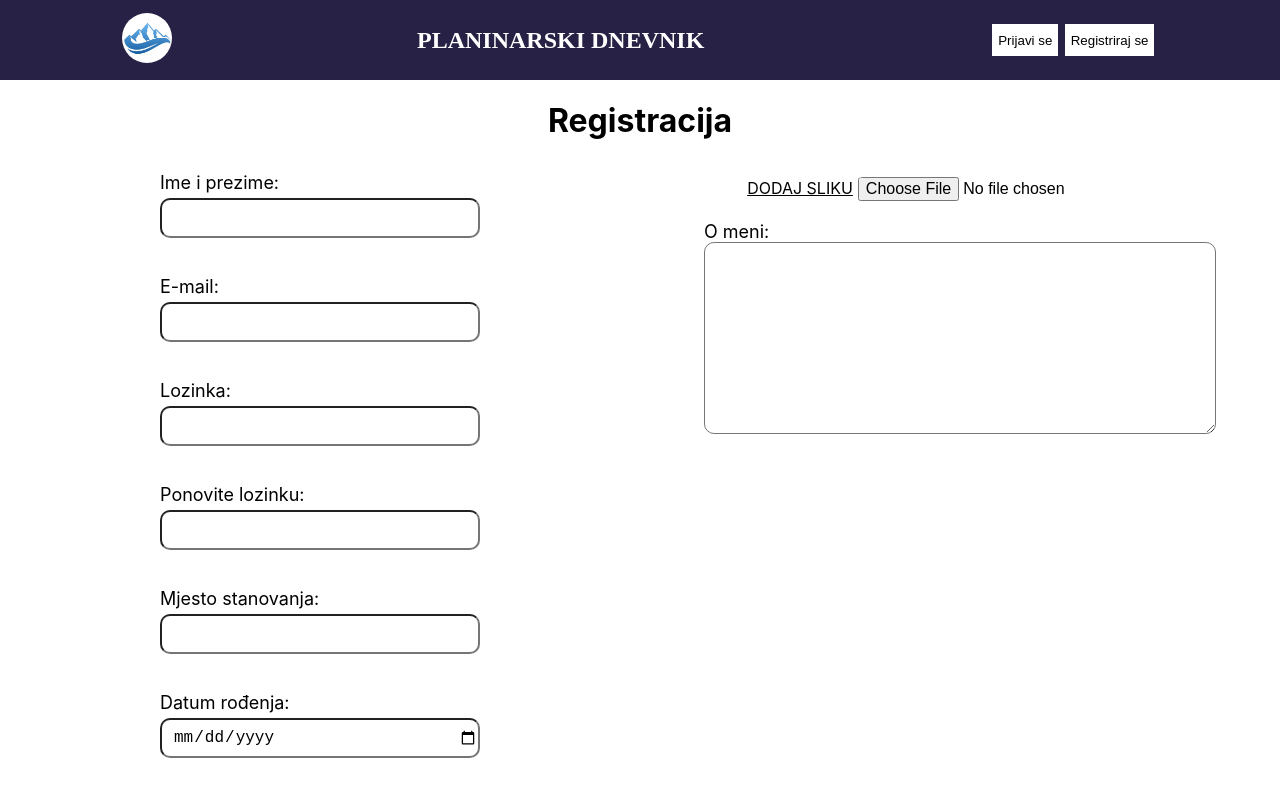
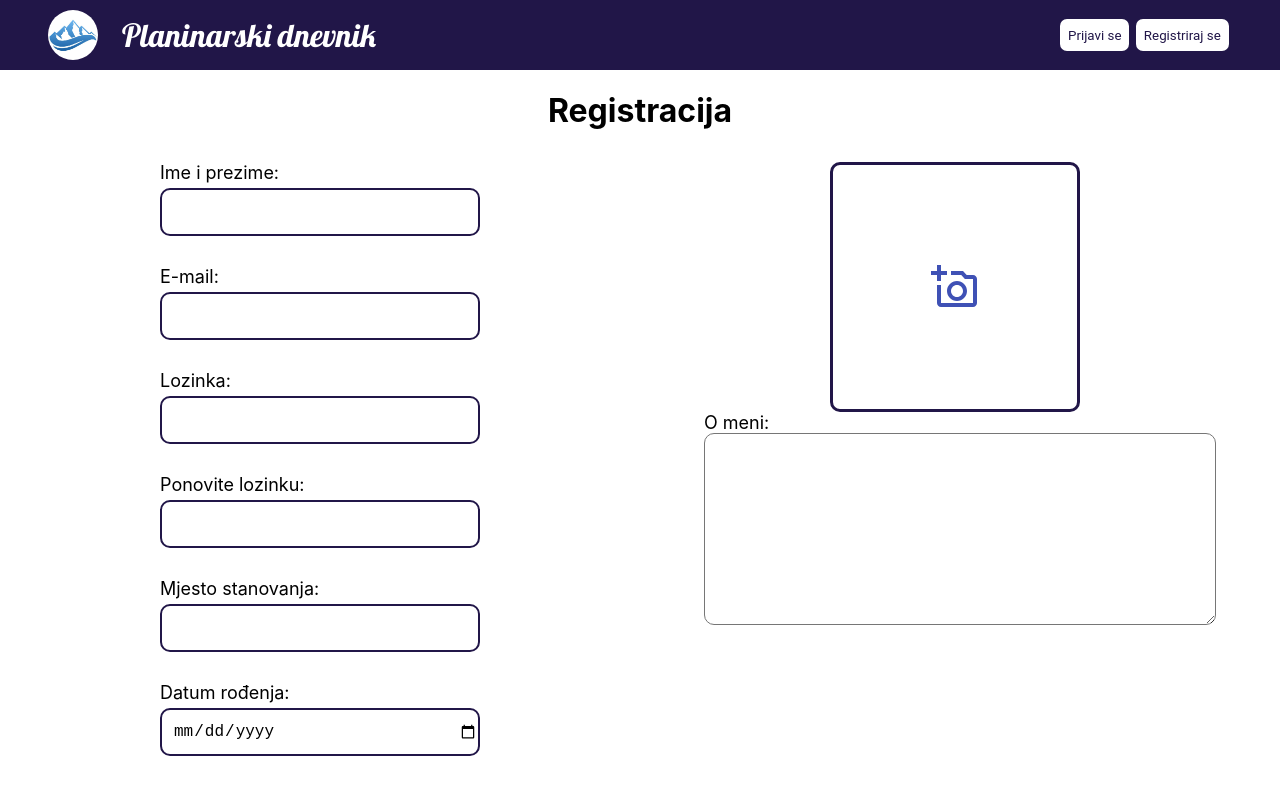
Before and after one commit to helen1c/Software_Engineering_RuntimeTerror, a React (Create React App) app in the folder IzvorniKod/frontend/: page /registracija in a window 1280 px wide. Shown: the top 800 px of the page. Built offline with nearby package versions, Linux system fonts and the light colour scheme; no server answers.

Commit message:
[#10] Fix css on registration and login form. Add image loader on registration

```diff
--- a/IzvorniKod/frontend/package.json
+++ b/IzvorniKod/frontend/package.json
@@ -5,6 +5,7 @@
   "proxy": "http://localhost:8080/",
   "dependencies": {
     "@material-ui/core": "^4.11.0",
+    "@material-ui/icons": "^4.9.1",
     "@testing-library/jest-dom": "^4.2.4",
     "@testing-library/react": "^9.5.0",
     "@testing-library/user-event": "^7.2.1",
--- a/IzvorniKod/frontend/src/Routes.tsx
+++ b/IzvorniKod/frontend/src/Routes.tsx
@@ -2,7 +2,6 @@ import React from "react";
 import {Redirect, Route, Switch} from "react-router";
 import {HomePage} from "./components/HomePage";
 import {AboutUs} from "./aboutus/components/AboutUs/AboutUs";
-import {MountainLodgeSearch} from "./components/search/MountainLodgeSearch";
 import Header from "./components/Header";
 import {RegistrationForm} from "./components/RegistrationForm";
 import {LoginForm} from "./components/LoginForm";
@@ -20,9 +19,6 @@ export const Routes = () => {
                 <Route path={"/aboutus"} component={AboutUs} exact={true}/>
                 <Route path="/registracija" component={RegistrationForm} exact={true}/>
                 <Route path="/prijava" component={LoginForm} exact={true}/>
-                <Route path="/mountain-lodge/search" exact>
-                    <MountainLodgeSearch/>
-                </Route>
             </Switch>
         </div>
     );
--- a/IzvorniKod/frontend/src/components/Header.tsx
+++ b/IzvorniKod/frontend/src/components/Header.tsx
@@ -22,27 +22,29 @@ function Header() {
     });
   }, []);
 
+  const logout = () => {
+    sessionStorage.removeItem("key");
+    window.location.assign("./home");
+  }
+
   return (
     <nav className="header">
-      <section>
-        <a href="/">
-          {" "}
-          <img src={logo} className="image" />
-        </a>
-      </section>
-
-      <h1 className="title">PLANINARSKI DNEVNIK</h1>
+      <div className="title-container">
+          <img src={logo} alt={"Logo"} className="logo-image" onClick={e => history.push("/home")}/>
+        <div className={"title"}>Planinarski dnevnik</div>
+      </div>
 
       <ul className="profil">
         <li className="profil-part">
           {!sessionStorage.getItem("key") ? (
-            <div>
+            <div className={"login-cnt"}>
               <button className="loginAndRegisterButton" onClick={e => history.push("/prijava")}>Prijavi se</button>
               <button className="loginAndRegisterButton" onClick={e => history.push("/registracija")}>Registriraj se</button>
             </div>
           ) : (
             <div>
-                <img className="image" src={profileImage} />
+                <img className="profil-image" alt={"Slika profila"} src={profileImage} />
+              <button className="logout-button" onClick={logout}>Odjava</button>
             </div>
           )}
         </li>
--- a/IzvorniKod/frontend/src/components/RegistrationForm.tsx
+++ b/IzvorniKod/frontend/src/components/RegistrationForm.tsx
@@ -4,6 +4,8 @@ import { useFormik } from "formik";
 import { HttpCodesUtil } from "../errors/HttpCodesUtil";
 import "../components/css/LoginAndRegistrationForm.css";
 import { useHistory } from "react-router";
+import {IconButton} from "@material-ui/core";
+import {AddAPhotoOutlined} from "@material-ui/icons";
 
 export const RegistrationForm = () => {
   const [newImage, setNewImage] = useState("");
@@ -79,7 +81,7 @@ export const RegistrationForm = () => {
               <p>Ime i prezime:</p>
               <input
                 id="name"
-                className="text-field"
+                className="registration-input"
                 value={formik.values.name}
                 onChange={formik.handleChange}
               />
@@ -89,7 +91,7 @@ export const RegistrationForm = () => {
             </div>
             <div className="inputComponent textAlignLeft">
               <p>E-mail:</p>
-              <input
+              <input className="registration-input"
                 id="email"
                 value={formik.values.email}
                 onChange={formik.handleChange}
@@ -100,7 +102,7 @@ export const RegistrationForm = () => {
             </div>
             <div className="inputComponent textAlignLeft">
               <p>Lozinka:</p>
-              <input
+              <input className={"registration-input"}
                 id="password"
                 type="password"
                 value={formik.values.password}
@@ -113,6 +115,7 @@ export const RegistrationForm = () => {
             <div className="inputComponent textAlignLeft">
               <p>Ponovite lozinku:</p>
               <input
+                  className={"registration-input"}
                 id="confirmPassword"
                 type="password"
                 value={formik.values.confirmPassword}
@@ -126,7 +129,7 @@ export const RegistrationForm = () => {
             </div>
             <div className="inputComponent textAlignLeft">
               <p>Mjesto stanovanja:</p>
-              <input
+              <input className={"registration-input"}
                 id="placeOfResidence"
                 value={formik.values.placeOfResidence}
                 onChange={formik.handleChange}
@@ -139,7 +142,7 @@ export const RegistrationForm = () => {
             </div>
             <div className="textAlignLeft">
               <p>Datum rođenja:</p>
-              <input
+              <input className={"registration-input"}
                 id="dateOfBirth"
                 type="date"
                 value={formik.values.dateOfBirth}
@@ -148,23 +151,35 @@ export const RegistrationForm = () => {
             </div>
           </div>
           <div className="column">
-            {newImage ? (
+
+              {newImage ?
+                  <div className={"wrapper-picture"}>
               <img
+                  style = {{display:"block"}}
                 className="profileImage"
                 src={newImage}
                 alt="Slika profila"
               />
-            ) : null}
-            <div className="">
-              <label htmlFor="image">
-                <u>DODAJ SLIKU</u>
+            </div>
+             :
+                <>
+                <input className={"upload-picture"}
+                       accept={"image/*"}
+                       id={"icon-button-file"}
+                       type="file" multiple
+                       onChange={(event) => showImage(event)}
+                />
+                <div className={"wrapper-picture"}>
+              <div className={"picture-container"}>
+              <label htmlFor="icon-button-file">
+              <IconButton color="primary" aria-label="upload picture" component="span">
+              <AddAPhotoOutlined/>
+              </IconButton>
               </label>
-              <input
-                className="hidden"
-                type="file"
-                onChange={(event) => showImage(event)}
-              />
-            </div>
+              </div></div>
+            </>
+            }
+
             <div className="textAlignLeft">
               <p>O meni:</p>
               <textarea
--- a/IzvorniKod/frontend/src/components/css/Header.css
+++ b/IzvorniKod/frontend/src/components/css/Header.css
@@ -1,38 +1,47 @@
+@import url('https://fonts.googleapis.com/css2?family=Lobster&display=swap');
+
 .header{
     display: flex;
-    justify-content: space-around;
+    justify-content: space-between;
     align-items: center;
-    min-height: 10vh;
-    background: #272245;
+    height: 70px;
+    background: #211648;
     color: white;
 
 }
+
+.title-container{
+    display: flex;
+    flex-direction: row;
+    height: 70px;
+    margin-left: 3rem;
+    align-items: center;
+    align-content: center;
+}
+
 .title{
     text-align: center;
-    font-family: "Droid Sans Mono Dotted" ;
+    font-family: 'Lobster', cursive;
     color: white;
-}
-.header-logo{
-    background-position: center;
-    background-size: cover;
-    border-image-width: auto;
-    border-radius: 50%;
-    width: 720px;
-    height: 480px;
-
+    padding-left: 1.5rem;
+    font-size: 2rem;
 }
 
-.image{
+.logo-image {
     border-radius: 50%;
     width: 50px;
     height: 50px;
     background-size: cover;
     object-fit: cover;
-
 }
 
-.button-image {
-    background-size: 100% 100%;
+.profil-image {
+    border-radius: 50%;
+    width: 50px;
+    height: 50px;
+    background-size: cover;
+    object-fit: cover;
+    margin-right: 6rem;
 }
 
 .link{
@@ -47,10 +56,29 @@
     text-align: center;
 }
 
-.loginAndRegisterButton {
+
+.loginAndRegisterButton, .logout-button {
     margin: auto 0.2rem;
     background-color: white;
-    border-width: 0;
+    border: 2px solid white;
     height: 2rem;
     font-weight: 400;
+    font-family: Roboto, sans-serif;
+    border-radius: 7px;
+    outline: none;
+    color: #211648;
+    background-color: white;
 }
+
+.logout-button {
+    margin-right: 2rem;
+}
+
+.loginAndRegisterButton:hover, .logout-button:hover {
+    color: white;
+    background-color: #211648;
+}
+
+.login-cnt {
+    margin-right: 3rem;
+}
--- a/IzvorniKod/frontend/src/components/css/LoginAndRegistrationForm.css
+++ b/IzvorniKod/frontend/src/components/css/LoginAndRegistrationForm.css
@@ -23,32 +23,98 @@ a:hover {
 }
 
 .submitButton {
-    border-radius: 25px;
+    border-radius: 10px;
     width: 9rem;
     height: 2.5rem;
     font-size: 18px;
-    background-color: #131E32;
+    background-color: #211648;
     color: white;
     margin-bottom: 3rem;
+    outline: none !important;
+    border: 2px solid white;
+    margin-top: 10px;
 }
 
-input {
+.wrapper-picture {
+    display: flex;
+    flex-direction: row;
+    justify-content: center;
+}
+
+.submitButton:hover {
+    color: #211648;
+    background-color: white;
+    border: 2px solid #211648;
+}
+
+.login-input {
     margin: 0.3rem 0;
     font-size: 16px;
     border-radius: 10px;
     text-indent: 5px;
-    height: 2.5rem;
+    height: 3rem;
+    width: 23vw;
+    min-width: 15rem;
+    border: 2px solid #211648;
+    box-shadow: none !important;
+    outline: none !important;
+}
+
+.upload-picture{
+    display: none;
+}
+
+.registration-input {
+    margin: 0.3rem 0;
+    font-size: 16px;
+    border-radius: 10px;
+    text-indent: 5px;
+    height: 3rem;
     width: 25vw;
-    min-width: 12rem;
+    min-width: 15rem;
+    border: 2px solid #211648;
+    box-shadow: none !important;
+    outline: none !important;
+}
+
+.MuiSvgIcon-root {
+    width: 3rem !important;
+    height: 3rem !important;
+}
+
+.profileImage {
+    width: 250px;
+    height: 250px;
+    border: #211648 2px solid;
+    border-radius: 10px;
+}
+
+.picture-container {
+    display: flex;
+    justify-content: center;
+    flex-direction: column;
+    width: 250px;
+    height: 250px;
+    border: 3px solid #211648;
+    border-radius: 10px;
+    margin-right: 10px;
 }
 
 .errorText {
     color: red;
+    font-family: Roboto, sans-serif;
+    font-size: 1.2rem;
 }
 
 .inputComponent {
     min-height: 6.5rem;
     margin-left: auto;
+}
+
+password-component {
+    margin-bottom: 0px;
+    padding-bottom: 0;
+    max-height: 3rem;
 }
 
 .column {
@@ -82,7 +148,7 @@ input {
 }
 
 .inputForm {
-    padding: 1rem 0 1rem 0;
+    padding: 1rem 0 0rem 0;
     display: inline-block;
     text-align: left;
 }
@@ -98,6 +164,7 @@ input {
 
 .toRegistration {
     margin-bottom: 2rem;
+    font-family: Roboto, sans-serif;
 }
 
 .toRegistrationAction {
@@ -108,6 +175,6 @@ input {
 
 .loginImage {
     opacity:0.3;
-    height: 27rem;
-    width: 35rem;
+    max-height: 40vh;
+    max-width: 30rem;
 }
--- a/IzvorniKod/frontend/src/components/search/MountainLodgeSearch.tsx
+++ /dev/null
@@ -1,23 +0,0 @@
-import React, {useState} from "react";
-import './MountainLodgeSearch.css'
-import {Search} from "./Search";
-import Footer from "../Footer"
-import Header from "../Header"
-
-export const MountainLodgeSearch = () => {
-
-    return (
-
-
-
-       <div >
-           <Header/>
-          <h1 className="title">PRETRAZI PLANINARSKE DOMOVE</h1>
-             <Search/>
-
-           <Footer />
-       </div>
-
-    );
-
-};
```
Also changed, not shown: IzvorniKod/frontend/src/components/LoginForm.tsx (+16 -16 lines), 2 other files (tests, documents, lock files or other folders).
